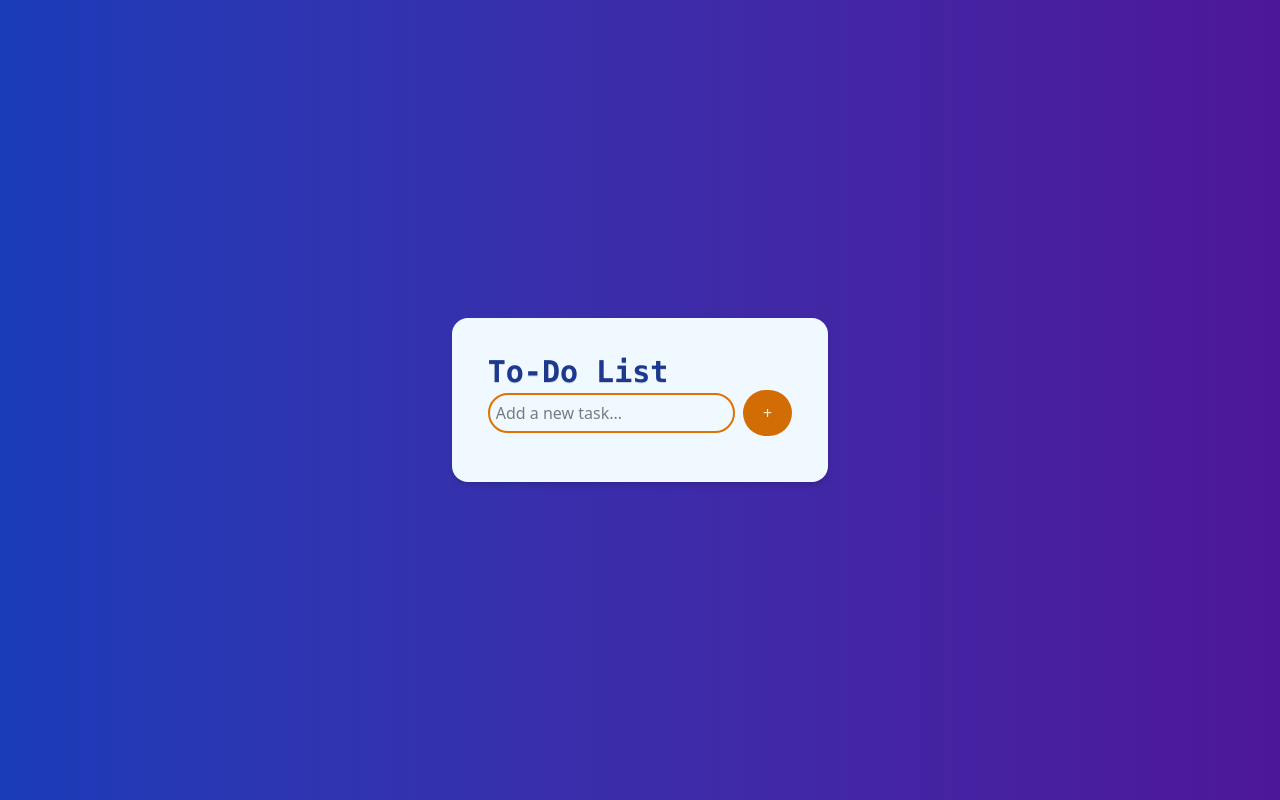
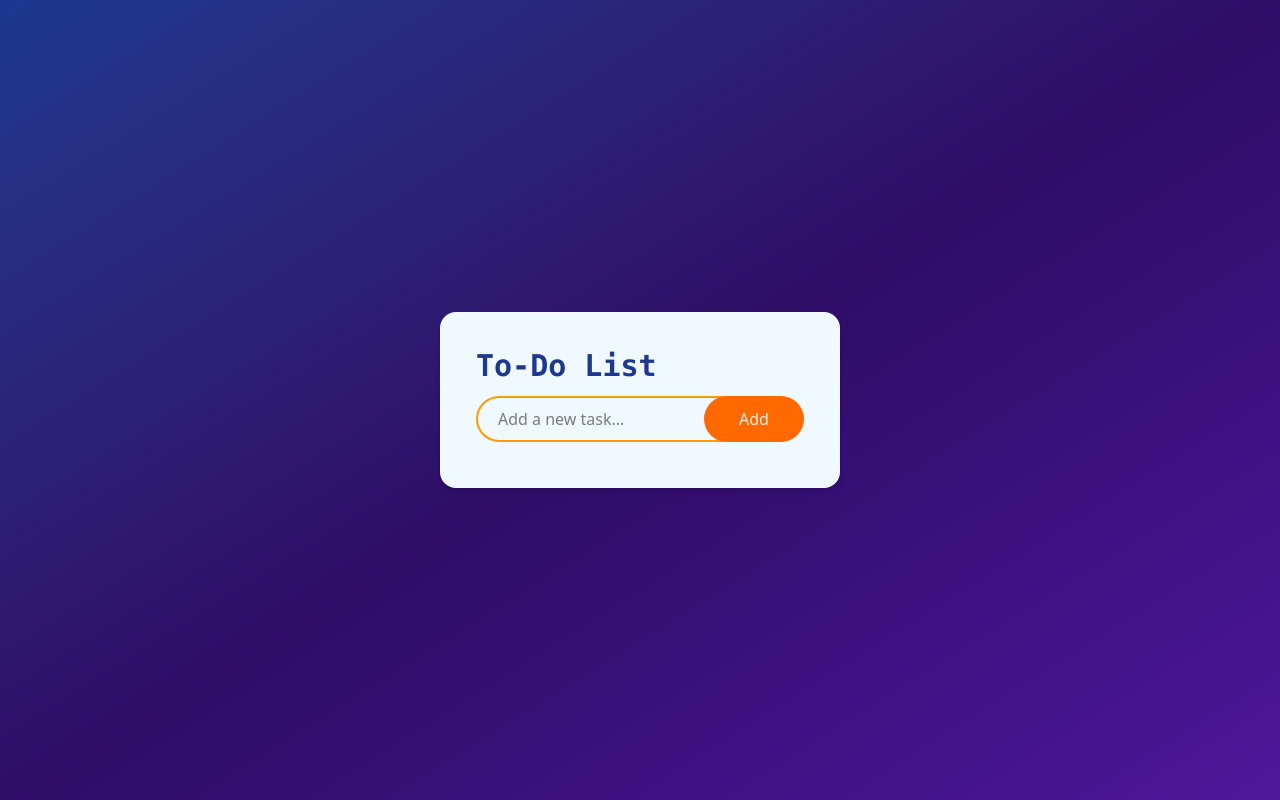
Before and after one commit to syHoang23/todolist-react, a React (Vite) app: page / in a window 1280 px wide. Built offline with nearby package versions, Linux system fonts and the light colour scheme.

Commit message:
update css

```diff
--- a/index.html
+++ b/index.html
@@ -6,7 +6,7 @@
     <meta name="viewport" content="width=device-width, initial-scale=1.0" />
     <title>Vite + React</title>
   </head>
-  <body class="min-h-screen bg-gradient-to-r from-blue-800 to-violet-900 flex items-center justify-center">
+  <body class="min-h-screen bg-gradient-to-br from-blue-900 via-violet-950 to-violet-900 flex items-center justify-center">
     <div id="root"></div>
     <script type="module" src="/src/main.jsx"></script>
   </body>
--- a/src/App.jsx
+++ b/src/App.jsx
@@ -2,7 +2,7 @@ import TodoList from "./Component2/TodoList";
 
 export default function App() {
   return (
-    <div className="bg-sky-50 p-9 rounded-2xl shadow-md text-center">
+    <div className="bg-sky-50 p-9 rounded-2xl shadow-md text-center w-[400px]">
       <TodoList />
     </div>
   );
--- a/src/Component2/Card.jsx
+++ b/src/Component2/Card.jsx
@@ -28,12 +28,12 @@ export default function Card({ key, id, value, onDelete }) {
 
     return (
         <>
-            <div className='flex items-center' id={id} key={key}>
+            <div className='flex items-center justify-between mb-1 w-full' id={id} key={key}>
                 {isEdit ? (
                     <>
-                        <div className="flex items-center justify-between mb-2 w-full">
+                        <div className="flex items-center justify-between mb-1 w-full">
                             <Input value={input} onChange={onChange} onSave={onSave}/>
-                            <button onClick={handleClickSave}>Save</button>
+                            <button className='text-white px-3 py-1 rounded bg-orange-500 hover:bg-orange-700' onClick={handleClickSave}>Save</button>
                         </div>
                     </>
                 ) : (
@@ -44,10 +44,11 @@ export default function Card({ key, id, value, onDelete }) {
                                 type="checkbox"
                                 onChange={handleChangeCheckbox}
                                 checked={isChecked}
-                                className="mr-2 accent-orange-500 rounded-full"
+                                className="mr-2 accent-orange-500 w-5 h-5 rounded-full appearance-none border-2 border-gray-300 checked:bg-orange-500 checked:border-transparent focus:outline-none transition duration-200 cursor-pointer"
                                 />
                                 <span
-                                className="inline-flex items-baseline text-gray-950 "
+                                onClick={handleChangeCheckbox}
+                                className="inline-flex items-baseline text-gray-950 select-none w-[150px] overflow-auto focus:outline-none transition cursor-pointer"
                                 style={{
                                     textDecoration: isChecked ? 'line-through' : 'none',
                                     opacity: isChecked ? 0.5 : 1,
@@ -59,13 +60,13 @@ export default function Card({ key, id, value, onDelete }) {
 
                             <div className="flex gap-1">
                                 <button
-                                className="bg-black text-white px-3 py-1 rounded"
+                                className="text-white px-3 py-1 rounded bg-orange-500 hover:bg-orange-700"
                                 onClick={handleClickEdit}
                                 >
                                 Edit
                                 </button>
                                 <button
-                                className="bg-black text-white px-3 py-1 rounded"
+                                className="text-white px-3 py-1 rounded bg-orange-500 hover:bg-orange-700"
                                 onClick={handleClickDelete}
                                 >
                                 Delete
--- a/src/Component2/Input.jsx
+++ b/src/Component2/Input.jsx
@@ -8,8 +8,7 @@ export default function Input({ value, onChange, onSave }) {
             onChange={onChange}
             onKeyDown={onSave}
             spellcheck="false"
-            className="caret-pink-500 text-orange-600"
-
+            className="p-3 mr-2 text-black border-2 border-amber-500 focus:outline-none focus:border-amber-600 rounded-2xl h-[40px] w-[255px] "
         />
     );
 }
--- a/src/Component2/TodoList.jsx
+++ b/src/Component2/TodoList.jsx
@@ -28,16 +28,22 @@ export default function TodoList() {
 
     return (
         <div className='inline-block align-middle'>
-            <div><h2 className='text-blue-900 text-3xl float-left font-mono font-bold text-shadow-2xs select-none'>To-Do List</h2><br/></div>
-            <div>
-                <input className='text-black border-2 border-amber-600 rounded-full p-1.5 mb-2.5 mr-2 '
+                <h2 className='text-blue-900 text-3xl float-left font-mono font-bold select-none'>To-Do List</h2>
+            <br/>
+            <br/>
+            <div className='grid grid-cols-4 mb-2.5'>
+                <div className='float-left col-span-3'>
+                    <input className='text-black border-2 border-amber-500 focus:outline-none focus:border-amber-600 rounded-full h-[46px] pl-5 w-[300px]'
                         type="text"
                         value={inputValue}
                         placeholder="Add a new task..."
                         onChange={onChangeInput}
                         onKeyDown={enterKey}
                     />
-                <button className='bg-sky-500 hover:bg-red-700 rounded-b-full mb-2.5' onClick={handleAddTodo} > + </button>
+                </div>
+                <div className='float-right col-span-1'>
+                    <button className='col-span-1 w-[100px] h-[46px] float-right bg-orange-500 hover:bg-orange-700 rounded-b-full' onClick={handleAddTodo} > Add </button>
+                </div>
             </div>
 
             <List todos={todos} onDelete={handleDelete} />
--- a/src/index.css
+++ b/src/index.css
@@ -7,7 +7,6 @@
 
   color-scheme: light dark;
   color: rgba(255, 255, 255, 0.87);
-  background-color: #242424;
 
   font-synthesis: none;
   text-rendering: optimizeLegibility;
@@ -41,7 +40,6 @@ button {
   border-radius: 100px;
   font-weight: 500;
   font-family: inherit;
-  background-color: rgb(210, 108, 5);
 }
 button:hover {
   border-color: #646cff;
```
Lines whose indentation alone changed are shown as unchanged.
